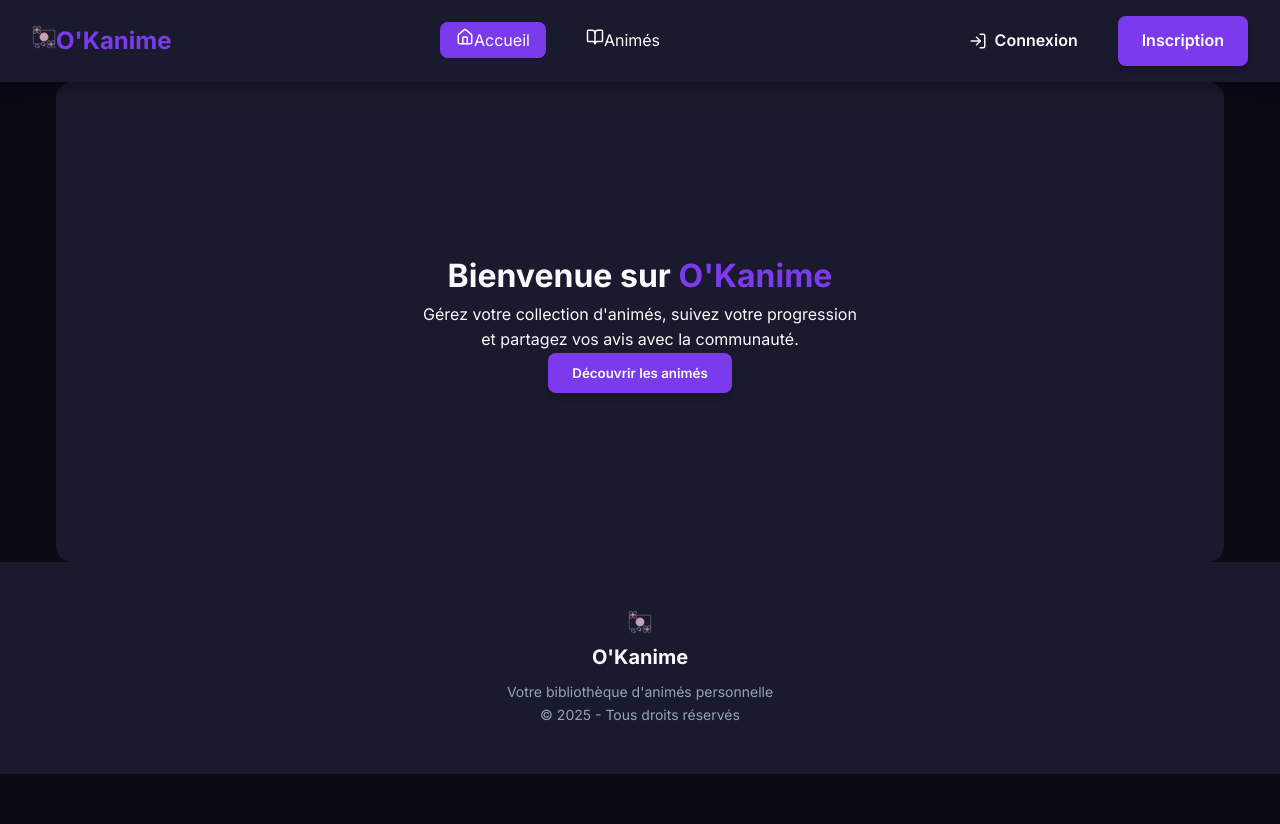
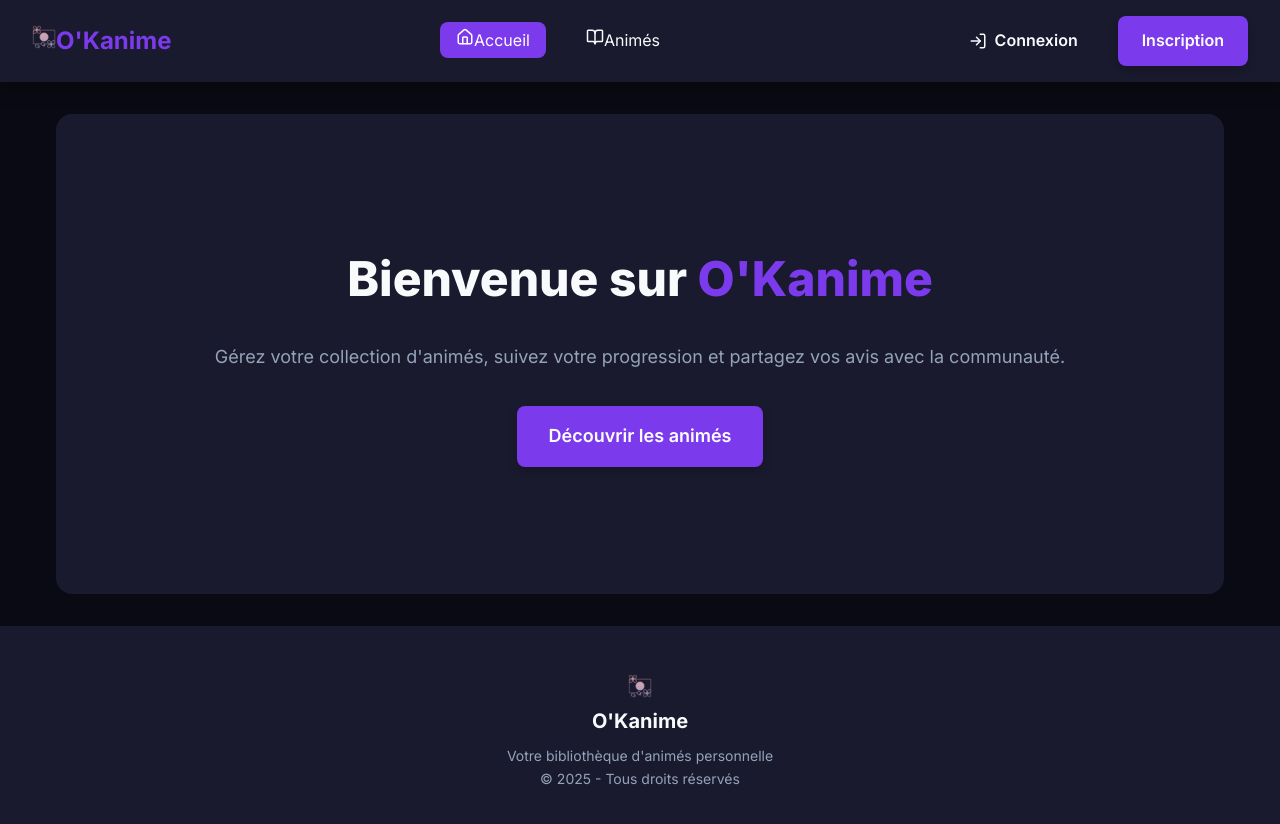
Before and after one commit to B-ludovic/okanime, a Next.js app in the folder frontend/: page / in a window 1280 px wide. Shown: the top 824 px of the page. Before the commit the page ends 800 px from the top, so only its background shows below. Built offline with nearby package versions, Linux system fonts and the light colour scheme.

Commit message:
Refactor: adaptation de la page d'accueil pour CSS pur

```diff
--- a/frontend/app/page.js
+++ b/frontend/app/page.js
@@ -1,25 +1,26 @@
+import Link from 'next/link';
 import Header from '@/components/layout/Header';
 import Footer from '@/components/layout/Footer';
 
 export default function Home() {
   return (
-    <div className="min-h-screen flex flex-col">
+    <div className="page">
       <Header />
 
-      <main className="flex-1 container mx-auto px-4 py-8">
-        <div className="hero min-h-[60vh] bg-base-200 rounded-lg">
-          <div className="hero-content text-center">
-            <div className="max-w-md">
-              <h1 className="text-5xl font-bold mb-4">
+      <main className="main">
+        <div className="container">
+          <div className="hero">
+            <div>
+              <h1 className="hero-title">
                 Bienvenue sur <span className="text-primary">O&apos;Kanime</span>
               </h1>
-              <p className="py-6 text-lg">
+              <p className="hero-subtitle">
                 Gérez votre collection d&apos;animés, suivez votre progression
                 et partagez vos avis avec la communauté.
               </p>
-              <button className="btn btn-primary btn-lg">
+              <Link href="/anime" className="btn btn-primary btn-large">
                 Découvrir les animés
-              </button>
+              </Link>
             </div>
           </div>
         </div>
```
Also changed, not shown: frontend/components/layout/Footer.js (line endings or trailing spaces).
